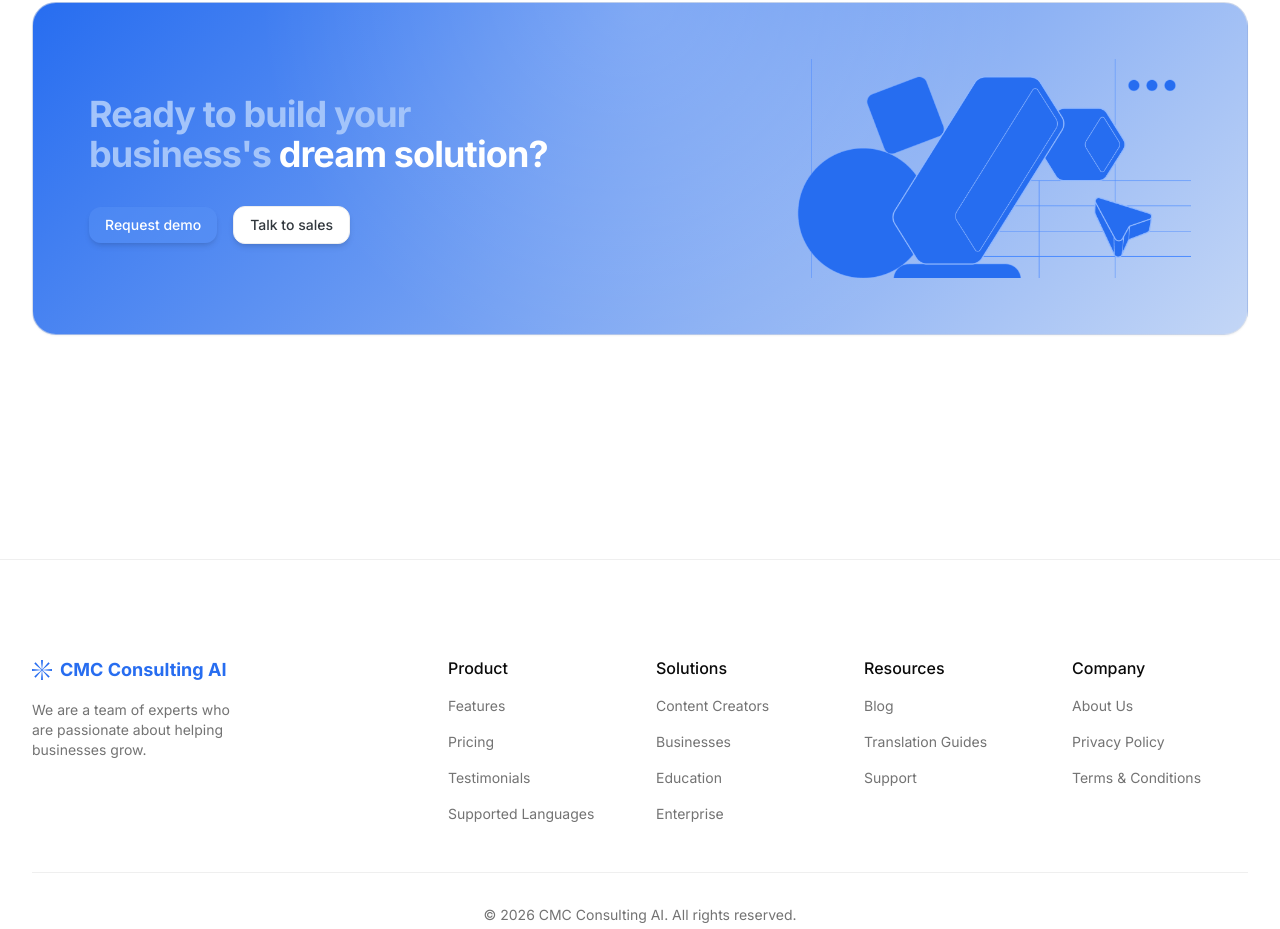
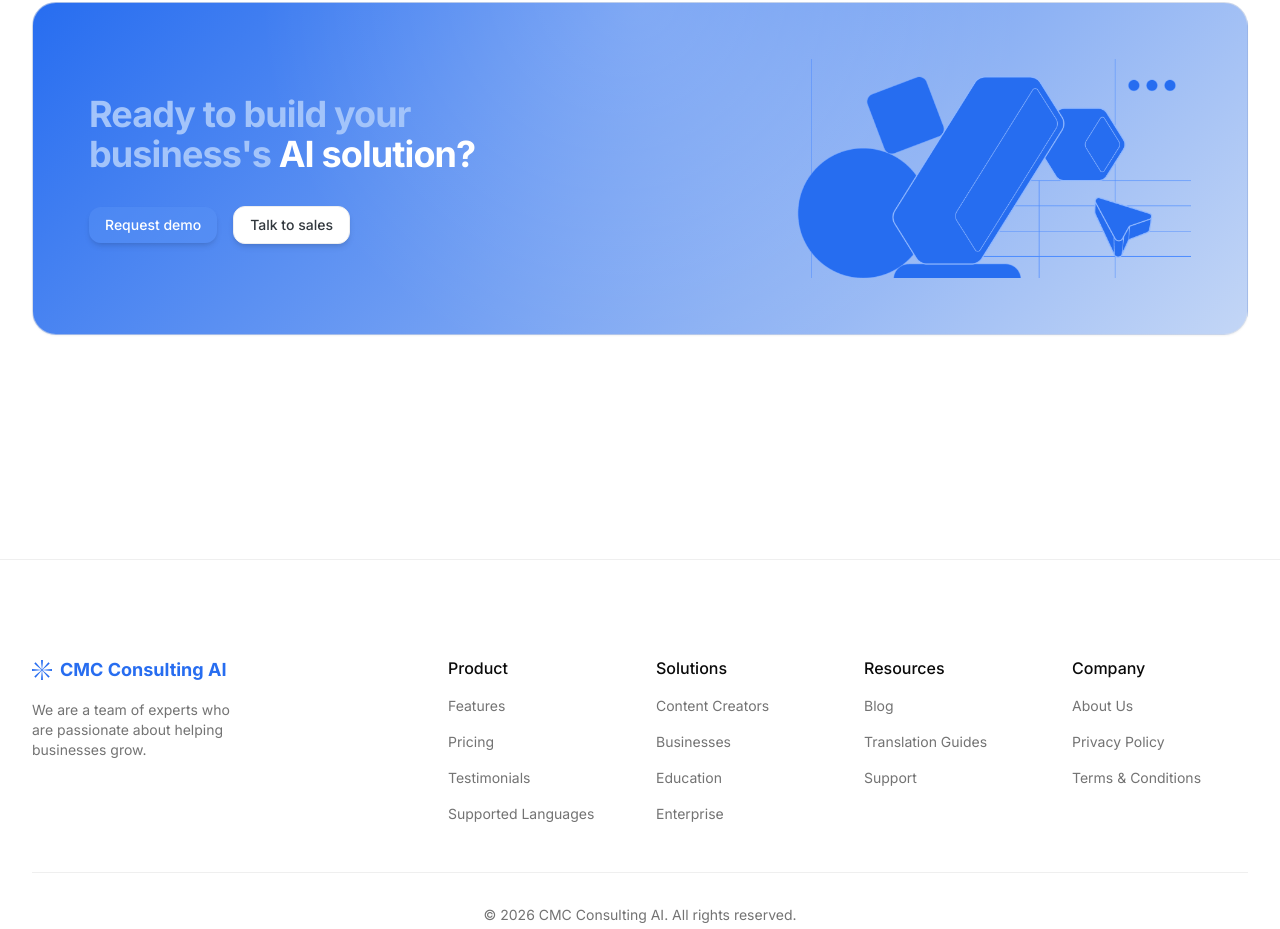
Before and after one commit to CMC-Consulting/dna-website, a Next.js app: page /en/contact in a window 1280 px wide. Shown: the part 3194-4123 px from the top of the page. Built offline with nearby package versions, Linux system fonts and the light colour scheme; no server answers; a web font is replaced by a local one.

Commit message:
refactor: enhance CTASection component with internationalization support

```diff
--- a/components/cta-section.tsx
+++ b/components/cta-section.tsx
@@ -1,7 +1,11 @@
+"use client";
+
+import { useTranslations } from "next-intl";
 import { cn } from "@/lib/utils";
 import MainButton from "./ui/main-button";
 
-function CTASection() {
+const CTASection = () => {
+  const t = useTranslations("CTASection");
   const titleId = "ready-to-build-title";
 
   return (
@@ -21,18 +25,18 @@ function CTASection() {
                   "text-balance text-2xl sm:text-3xl lg:text-4xl font-bold tracking-tight leading-tight text-[#a3c4fa]",
                 )}
               >
-                Ready to build your business&apos;s{" "}
-                <span className="text-white">dream solution?</span>
+                {t("title")}{" "}
+                <span className="text-white">{t("titleHighlight")}</span>
               </h2>
 
               <div className="mt-6 sm:mt-8 flex flex-wrap items-center gap-3 sm:gap-4">
                 <MainButton
-                  text="Request demo"
+                  text={t("requestDemo")}
                   size="small"
                   className="border-none rounded-[12px] bg-[#5a94f5]/40 hover:bg-[#5a94f5]/60"
                 />
                 <MainButton
-                  text="Talk to sales"
+                  text={t("talkToSales")}
                   size="small"
                   className="rounded-[12px] border border-[#EDEEF0] bg-white hover:bg-white/90 text-[#31373D]"
                 />
@@ -42,7 +46,7 @@ function CTASection() {
             <div className="w-full max-w-xs sm:max-w-sm md:max-w-xs lg:max-w-md shrink-0">
               <img
                 src="/ready_to_build.png"
-                alt="Ready to build illustration"
+                alt={t("imageAlt")}
                 className="w-full h-auto select-none"
                 loading="lazy"
               />
@@ -52,6 +56,6 @@ function CTASection() {
       </div>
     </section>
   );
-}
+};
 
 export default CTASection;
--- a/i18n/messages/en.json
+++ b/i18n/messages/en.json
@@ -253,23 +253,45 @@
       "dataGovernance": {
         "title": "Data Governance",
         "description": "Establish robust data governance frameworks with policies, standards, and controls to ensure data quality, security, and compliance across your organization.",
-        "benefits": ["Data quality management", "Metadata management", "Compliance & privacy", "Data lineage tracking"]
+        "benefits": [
+          "Data quality management",
+          "Metadata management",
+          "Compliance & privacy",
+          "Data lineage tracking"
+        ]
       },
       "dataLakehouse": {
         "title": "Data Lakehouse",
         "description": "Modern data architecture combining the flexibility of data lakes with the reliability of data warehouses for unified analytics and AI workloads.",
-        "benefits": ["Unified storage layer", "ACID transactions", "Cost optimization", "Schema enforcement"]
+        "benefits": [
+          "Unified storage layer",
+          "ACID transactions",
+          "Cost optimization",
+          "Schema enforcement"
+        ]
       },
       "dataIntegration": {
         "title": "Data Integration",
         "description": "Seamless data integration services connecting disparate systems, enabling real-time data flows, and ensuring data consistency across your enterprise.",
-        "benefits": ["ETL/ELT pipelines", "Real-time streaming", "API integration", "Data transformation"]
+        "benefits": [
+          "ETL/ELT pipelines",
+          "Real-time streaming",
+          "API integration",
+          "Data transformation"
+        ]
       }
     },
     "cta": {
       "learnMoreGetStarted": "Learn More & Get Started",
       "getStarted": "Get Started"
     }
+  },
+  "CTASection": {
+    "title": "Ready to build your business's",
+    "titleHighlight": "AI solution?",
+    "requestDemo": "Request demo",
+    "talkToSales": "Talk to sales",
+    "imageAlt": "Ready to build illustration"
   },
   "Navbar": {
     "solutions": "Solutions",
--- a/i18n/messages/vi.json
+++ b/i18n/messages/vi.json
@@ -253,23 +253,45 @@
       "dataGovernance": {
         "title": "Quản trị Dữ liệu",
         "description": "Thiết lập khung quản trị dữ liệu vững chắc với chính sách, chuẩn và kiểm soát để đảm bảo chất lượng, bảo mật và tuân thủ dữ liệu trong toàn tổ chức.",
-        "benefits": ["Quản lý chất lượng dữ liệu", "Quản lý siêu dữ liệu", "Tuân thủ & bảo mật", "Truy vết nguồn gốc dữ liệu"]
+        "benefits": [
+          "Quản lý chất lượng dữ liệu",
+          "Quản lý siêu dữ liệu",
+          "Tuân thủ & bảo mật",
+          "Truy vết nguồn gốc dữ liệu"
+        ]
       },
       "dataLakehouse": {
         "title": "Data Lakehouse",
         "description": "Kiến trúc dữ liệu hiện đại kết hợp tính linh hoạt của data lake với độ tin cậy của kho dữ liệu cho phân tích thống nhất và khối lượng công việc AI.",
-        "benefits": ["Lớp lưu trữ thống nhất", "Giao dịch ACID", "Tối ưu chi phí", "Áp dụng schema"]
+        "benefits": [
+          "Lớp lưu trữ thống nhất",
+          "Giao dịch ACID",
+          "Tối ưu chi phí",
+          "Áp dụng schema"
+        ]
       },
       "dataIntegration": {
         "title": "Tích hợp Dữ liệu",
         "description": "Dịch vụ tích hợp dữ liệu liền mạch kết nối các hệ thống riêng lẻ, cho phép luồng dữ liệu thời gian thực và đảm bảo tính nhất quán dữ liệu trong doanh nghiệp.",
-        "benefits": ["Pipeline ETL/ELT", "Streaming thời gian thực", "Tích hợp API", "Chuyển đổi dữ liệu"]
+        "benefits": [
+          "Pipeline ETL/ELT",
+          "Streaming thời gian thực",
+          "Tích hợp API",
+          "Chuyển đổi dữ liệu"
+        ]
       }
     },
     "cta": {
       "learnMoreGetStarted": "Tìm hiểu thêm & Bắt đầu",
       "getStarted": "Bắt đầu"
     }
+  },
+  "CTASection": {
+    "title": "Sẵn sàng xây dựng",
+    "titleHighlight": "giải pháp AI cho doanh nghiệp của bạn?",
+    "requestDemo": "Đặt lịch demo",
+    "talkToSales": "Liên hệ bán hàng",
+    "imageAlt": "Minh họa sẵn sàng xây dựng"
   },
   "Navbar": {
     "solutions": "Giải pháp",
```
